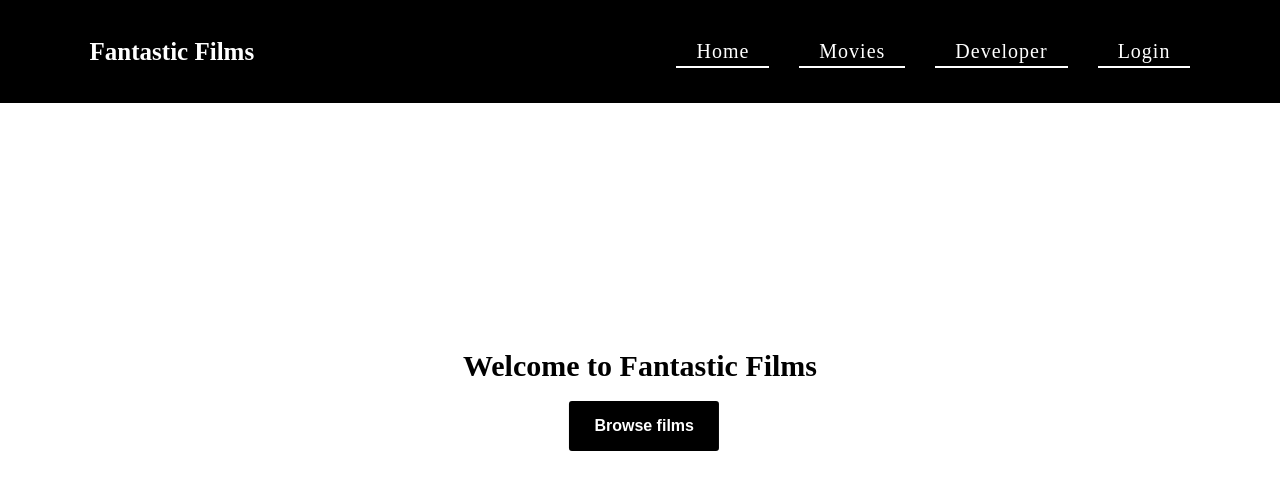
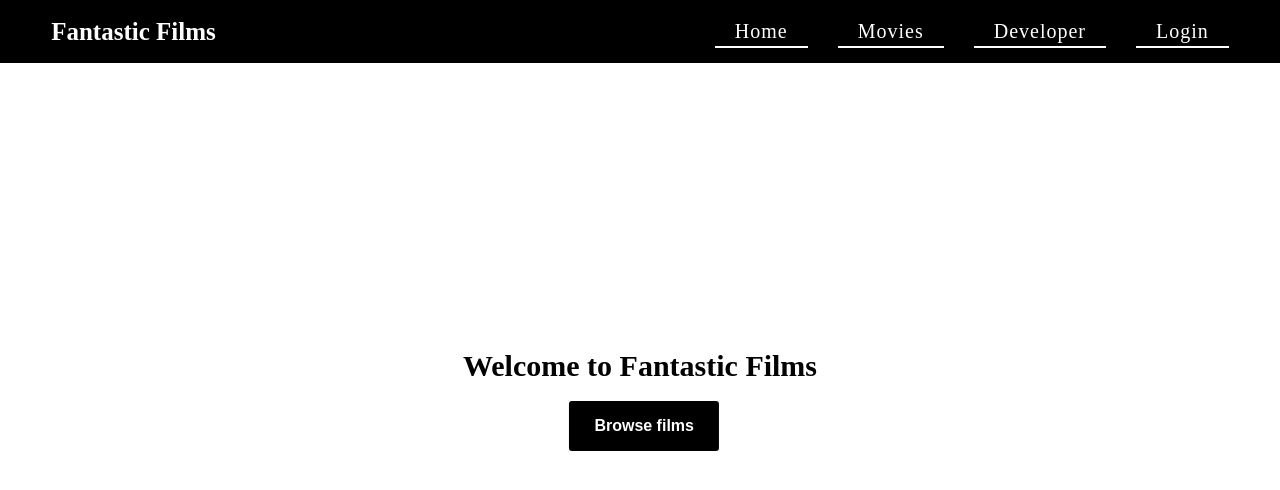
Before and after one commit to Thabiso-Timzo/movie-assessment, a React (Create React App) app in the folder client/: page / in a window 1280 px wide. Shown: the top 490 px of the page. Built offline with nearby package versions, Linux system fonts and the light colour scheme.

Commit message:
Reduced the size of the navigation bar

```diff
--- a/client/src/navigation/NavigationBar.css
+++ b/client/src/navigation/NavigationBar.css
@@ -8,7 +8,7 @@
     display: flex;
     justify-content: space-between;
     align-items: center;
-    padding: 30px 7%;
+    padding: 10px 4%;
     background-color: black;
 }
 
```
